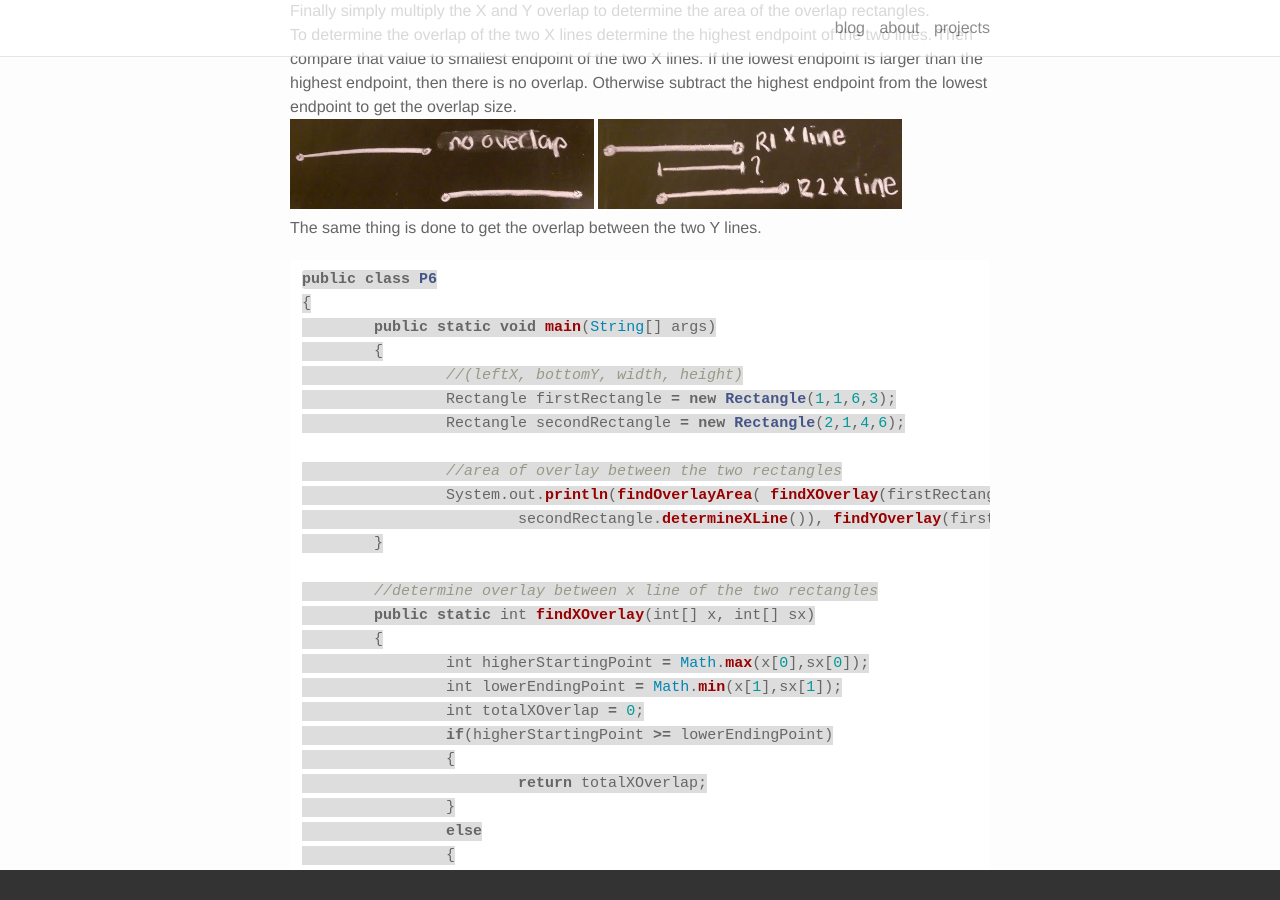
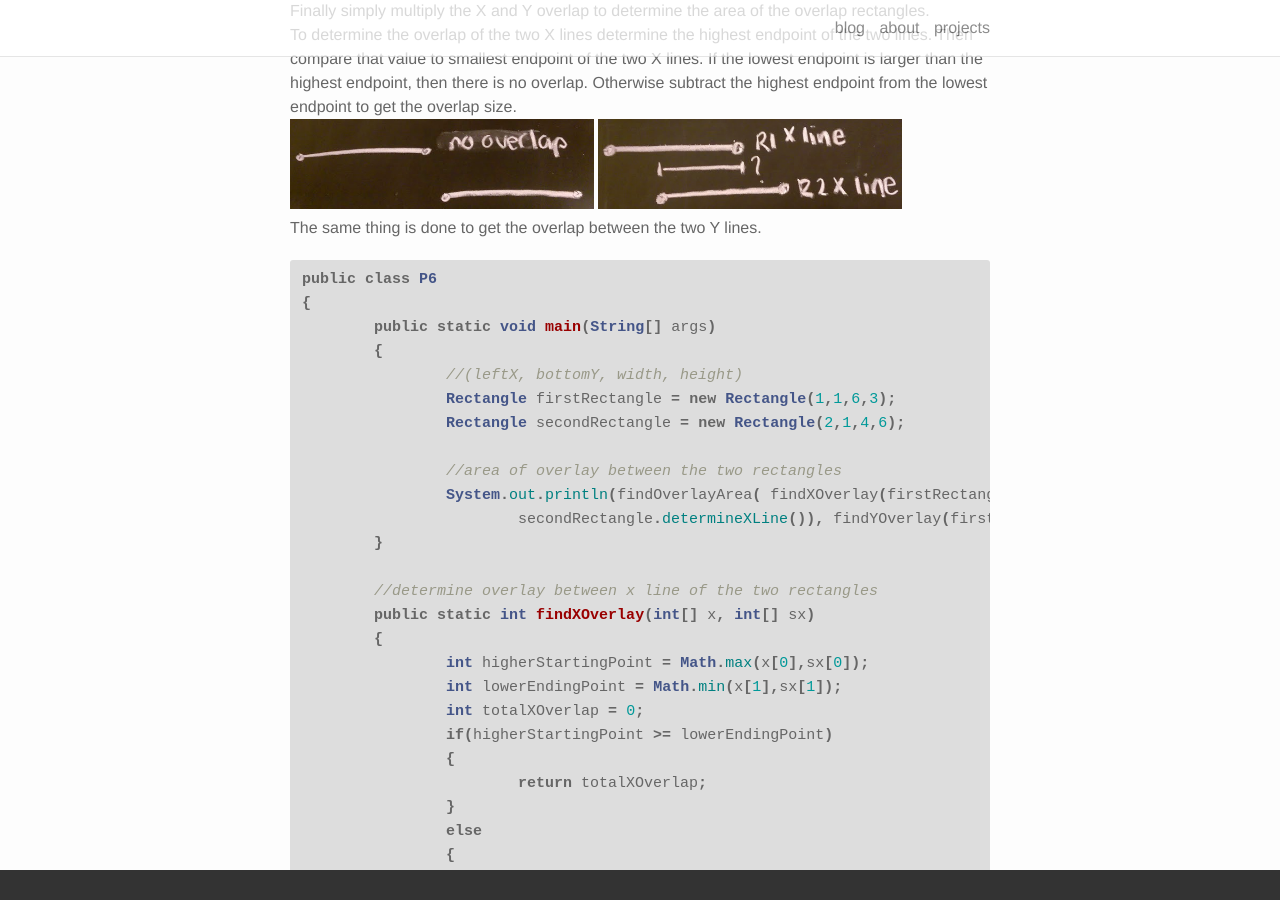
Before and after one commit to Velosareon/konopoly.github.io, a Jekyll site: the page built from _posts/2016-02-22-title.markdown, in a window 1280 px wide and 900 px high, scrolled down 820 px. Built offline with Jekyll 4.4.1, drawn with Linux system fonts in a browser that asks for light colours; nearby versions of some CDN libraries.

Commit message:
rec update3

````diff
--- a/_posts/2016-02-22-title.markdown
+++ b/_posts/2016-02-22-title.markdown
@@ -32,7 +32,7 @@ lowest endpoint to get the overlap size.
 <br>
 The same thing is done to get the overlap between the two Y lines.
 
-```javascript
+{% highlight java %}
 public class P6
 {
 	public static void main(String[] args)
@@ -83,7 +83,7 @@ public class P6
 		return xoverlay*yoverlay;
 	}
 }
-```
+{% endhighlight %}
 
 {% highlight java %}
 {% endhighlight %}
````
